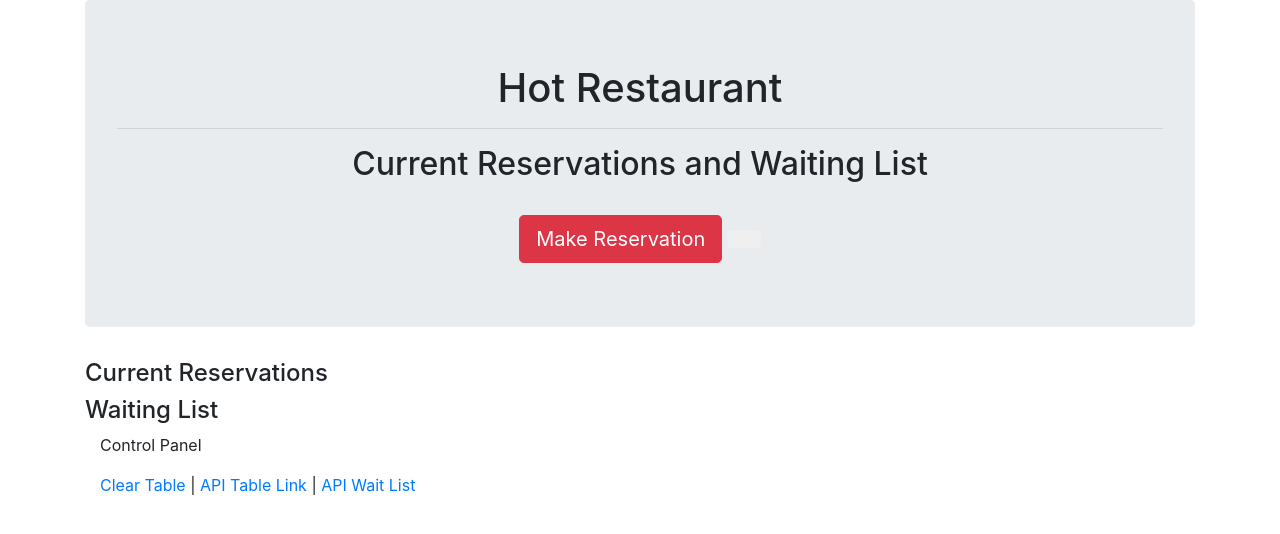
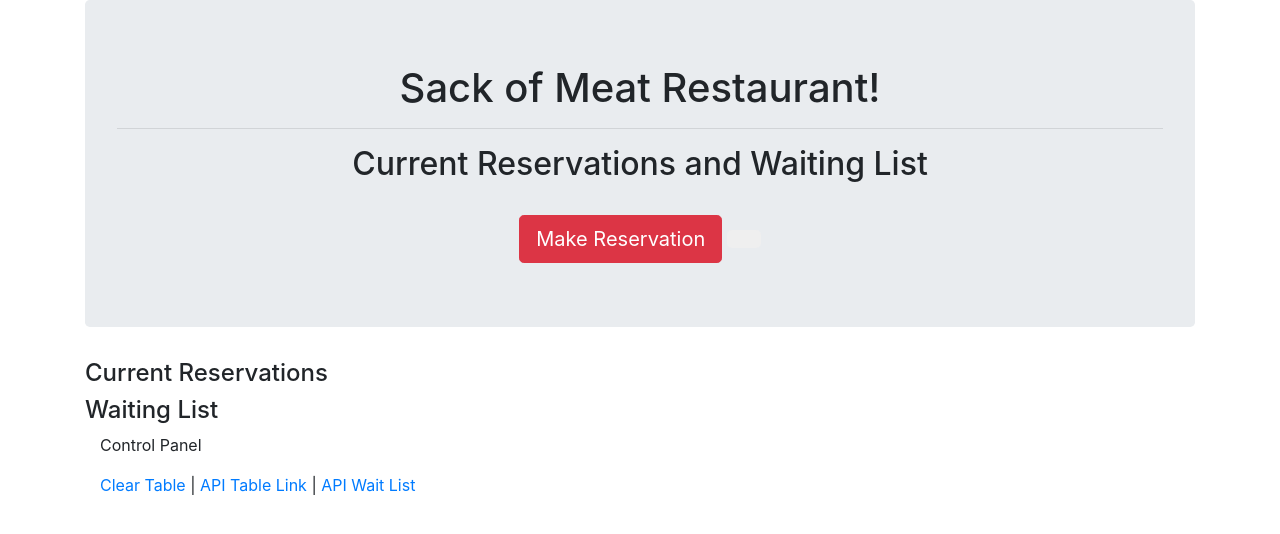
Before and after one commit to KrystalCW/Sack-of-Meat-Reservations, a website: page tables.html in a window 1280 px wide. Drawn offline with nearby package versions, Linux system fonts and the light colour scheme.

Commit message:
i did a thing

```diff
--- a/tables.html
+++ b/tables.html
@@ -15,7 +15,7 @@
 <div class="container">
 
     <div class="jumbotron">
-        <h1 class="text-center"><span class="glyphicon glyphicon-fire"></span> Hot Restaurant</h1>
+        <h1 class="text-center"><span class="glyphicon glyphicon-fire"></span>Sack of Meat Restaurant!</h1>
         <hr>
         <h2 class="text-center">Current Reservations and Waiting List</h2>
         <br>
```
